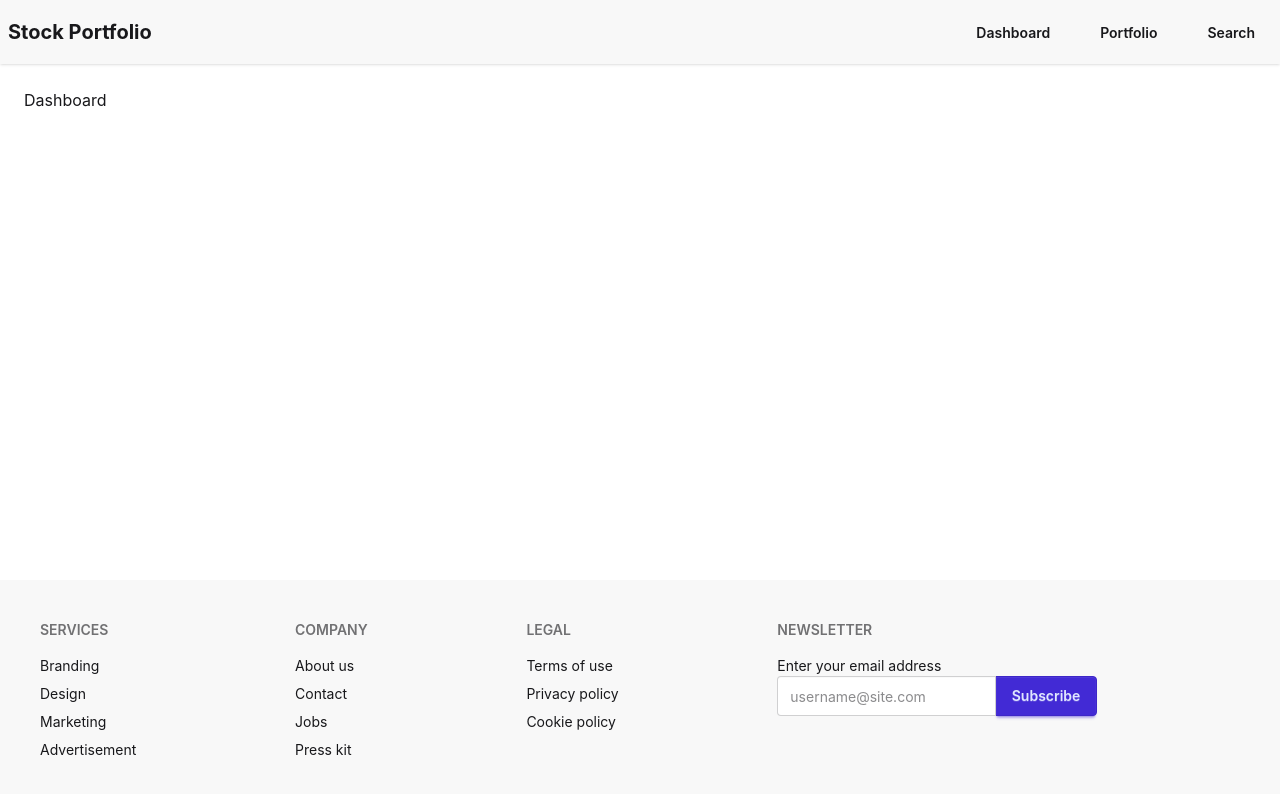
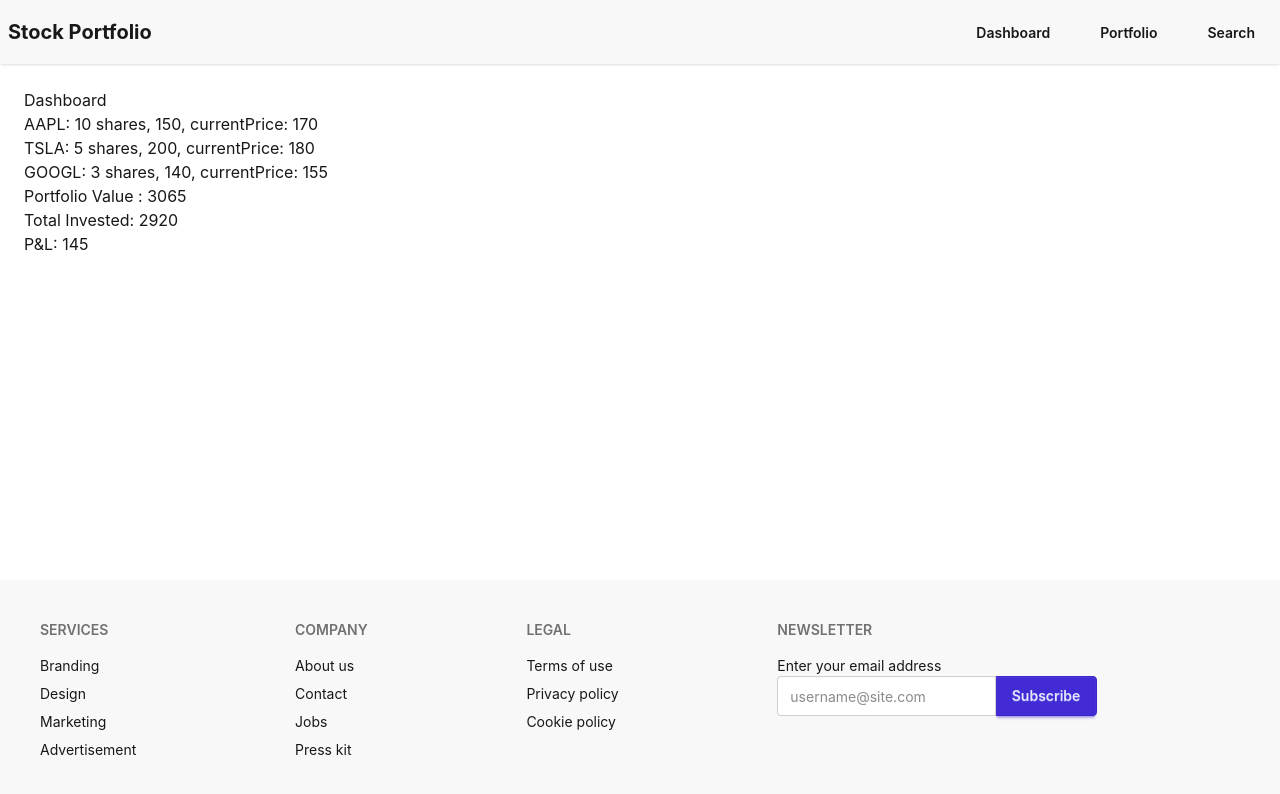
Before and after one commit to shubhamaug02/smart-stock-portfolio, a React (Vite) app: page / in a window 1280 px wide. Shown: the top 794 px of the page. Built offline with nearby package versions, Linux system fonts and the light colour scheme.

Commit message:
feat: connected Dashboard component with redux store

```diff
--- /dev/null
+++ b/src/constants/mockData.js
@@ -0,0 +1,11 @@
+export const mockHoldings = [
+    { symbol: "AAPL", quantity: 10, avgPrice: 150 },
+    { symbol: "TSLA", quantity: 5, avgPrice: 200 },
+    { symbol: "GOOGL", quantity: 3, avgPrice: 140 },
+]
+
+export const mockPriceMap = {
+    AAPL: 170,
+    TSLA: 180,
+    GOOGL: 155,
+}
--- a/src/pages/Dashboard.jsx
+++ b/src/pages/Dashboard.jsx
@@ -1,9 +1,34 @@
-import React from 'react'
+import React, { useEffect } from "react";
+import { useDispatch, useSelector } from "react-redux";
+import {
+  totalInvestedAmount,
+  totalPortfolioProfitLoss,
+  totalPortfolioValue,
+} from "../utils/calculations";
+import { mockHoldings, mockPriceMap } from "../constants/mockData";
+import { buyStock, setHoldings } from "../store/portfolioSlice";
 
 const Dashboard = () => {
+  const holdings = useSelector((store) => store.portfolio.holdings);
+  const dispatch = useDispatch();
+
+  useEffect(() => {
+    if (holdings.length === 0) {
+      dispatch(setHoldings(mockHoldings));
+    }
+  }, []);
+
   return (
-    <div>Dashboard</div>
-  )
-}
+    <div>
+      <div>Dashboard</div>
+      {holdings.map((holding) => (
+        <p>{`${holding.symbol}: ${holding.quantity} shares, ${holding.avgPrice}, currentPrice: ${mockPriceMap[holding.symbol]} `}</p>
+      ))}
+      <p>Portfolio Value : {totalPortfolioValue(holdings, mockPriceMap)}</p>
+      <p>Total Invested: {totalInvestedAmount(holdings)}</p>
+      <p>P&L: {totalPortfolioProfitLoss(holdings, mockPriceMap)}</p>
+    </div>
+  );
+};
 
-export default Dashboard
+export default Dashboard;
--- a/src/store/portfolioSlice.js
+++ b/src/store/portfolioSlice.js
@@ -24,12 +24,15 @@ const portfolioSlice = createSlice({
             }
             else {
                 existing.quantity -= quantity;
-                state.holdings.filter(item => item.quantity > 0);
+                state.holdings = state.holdings.filter(item => item.quantity > 0);
             }
+        },
+        setHoldings: (state, action) => {
+            state.holdings = action.payload;
         }
     }
 });
 
 export default portfolioSlice.reducer;
 
-export const { buyStock, sellStock } = portfolioSlice.actions
+export const { buyStock, sellStock, setHoldings } = portfolioSlice.actions
```
